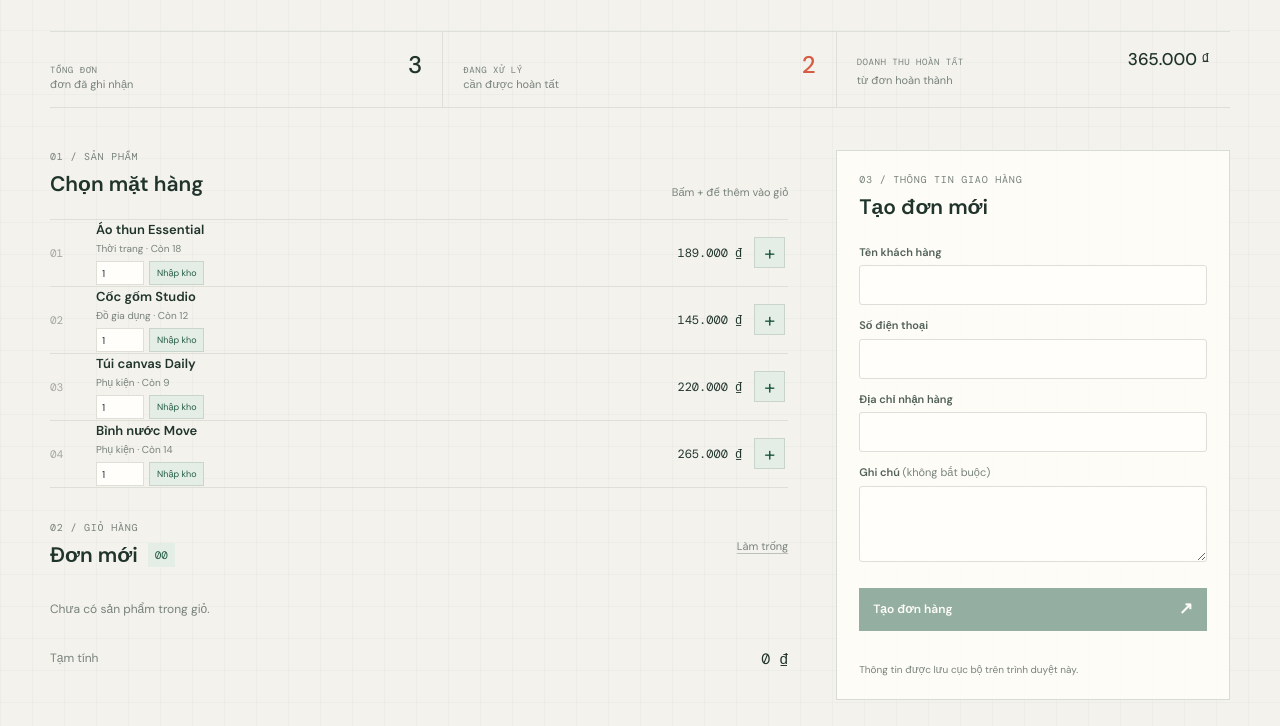
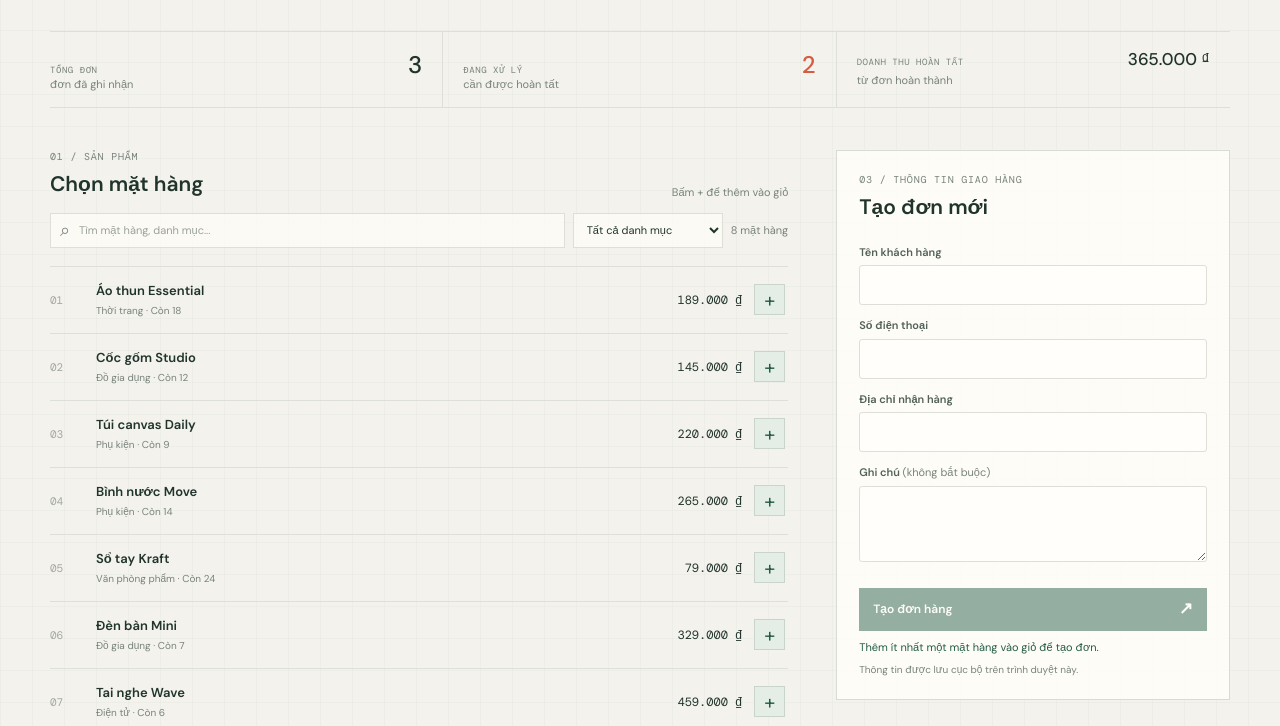
Before and after one commit to PhnHin/cuoiki, a plain HTML site: page Buoi1/order-management-site/index.html in a window 1280 px wide. Shown: the part 226-952 px from the top of the page. Drawn offline with nearby package versions, Linux system fonts and the light colour scheme; no server answers.

Commit message:
Add files via upload

```diff
--- a/Buoi1/order-management-site/css/order-management-dashboard.css
+++ b/Buoi1/order-management-site/css/order-management-dashboard.css
@@ -55,17 +55,17 @@ button:focus-visible, a:focus-visible { outline: 3px solid rgba(36, 92, 70, .5);
 .section-heading h2, .cart-heading h2, .checkout-panel h2, .dialog-heading h2 { margin: 0; font-size: 21px; font-weight: 600; }
 .section-heading .eyebrow, .cart-heading .eyebrow { margin-bottom: 5px; }
 .small-note, .results-count { color: #78827b; font-size: 11px; }
+.product-tools { display: flex; align-items: center; gap: 8px; margin-top: 12px; }
+.product-tools .search-box { flex: 1; width: auto; }
+.product-tools .select-wrap { min-width: 150px; }
+.product-tools .select-wrap select { width: 100%; }
+.product-tools .results-count { flex: 0 0 auto; }
+.empty-products { margin: 0; padding: 18px 4px; color: #78827b; font-size: 12px; }
 .product-list { margin-top: 18px; border-top: 1px solid #dedfd7; }
 .product-row { display: grid; grid-template-columns: 34px minmax(0, 1fr) auto 34px; align-items: center; gap: 12px; min-height: 67px; border-bottom: 1px solid #dedfd7; }
 .product-index { color: #a3a89f; font: 11px "DM Mono", monospace; }
 .product-info h3 { margin: 0; font-size: 13px; font-weight: 600; }
 .product-info p { margin: 2px 0 0; color: #78827b; font-size: 10px; }
-.restock-form { display: flex; align-items: center; gap: 5px; margin-top: 5px; }
-.restock-form input { width: 48px; height: 24px; padding: 2px 5px; border: 1px solid #dedfd7; background: #fffefa; color: #20342c; font-size: 10px; }
-.restock-form input:focus { outline: 2px solid rgba(36, 92, 70, .2); border-color: #245c46; }
-.restock-form button { min-height: 24px; padding: 2px 7px; border: 1px solid #c9d4ca; background: #e4eee6; color: #245c46; cursor: pointer; font-size: 9px; }
-.restock-form button:hover { border-color: #245c46; background: #245c46; color: #fffefa; }
-.restock-form button:focus-visible { outline: 2px solid rgba(36, 92, 70, .5); outline-offset: 2px; }
 .product-row > strong { font: 12px "DM Mono", monospace; white-space: nowrap; }
 .add-product { width: 31px; height: 31px; border: 1px solid #c9d4ca; background: #e4eee6; color: #245c46; cursor: pointer; font-size: 20px; line-height: 1; transition: background 160ms ease, color 160ms ease; }
 .add-product:hover { background: #245c46; color: #fffefa; }
@@ -180,6 +180,9 @@ button:focus-visible, a:focus-visible { outline: 3px solid rgba(36, 92, 70, .5);
   .small-note { max-width: 110px; text-align: right; }
   .product-row { grid-template-columns: 25px minmax(0, 1fr) auto 31px; gap: 8px; }
   .product-row > strong { font-size: 10px; }
+  .product-tools { flex-wrap: wrap; }
+  .product-tools .search-box { flex-basis: 100%; }
+  .product-tools .select-wrap { flex: 1; }
   .orders-section { padding: 30px 0; }
   .order-tools { flex-wrap: wrap; }
   .search-box { flex-basis: 100%; }
--- a/Buoi1/order-management-site/index.html
+++ b/Buoi1/order-management-site/index.html
@@ -44,6 +44,13 @@
           <div class="section-heading">
             <div><p class="eyebrow">01 / SẢN PHẨM</p><h2>Chọn mặt hàng</h2></div>
             <span class="small-note">Bấm + để thêm vào giỏ</span>
+          </div>
+          <div class="product-tools">
+            <label class="search-box" for="product-search"><span aria-hidden="true">⌕</span><input id="product-search" type="search" placeholder="Tìm mặt hàng, danh mục..." /></label>
+            <label class="select-wrap" for="product-category-filter"><span class="visually-hidden">Lọc theo danh mục mặt hàng</span>
+              <select id="product-category-filter"><option value="all">Tất cả danh mục</option></select>
+            </label>
+            <span id="product-results-count" class="results-count" aria-live="polite"></span>
           </div>
           <div id="product-list" class="product-list"></div>
 
--- a/Buoi1/order-management-site/js/order-entry.js
+++ b/Buoi1/order-management-site/js/order-entry.js
@@ -3,6 +3,10 @@ const PRODUCTS_DEFAULT = [
   { id: "mug", name: "Cốc gốm Studio", category: "Đồ gia dụng", price: 145000, stock: 12 },
   { id: "tote", name: "Túi canvas Daily", category: "Phụ kiện", price: 220000, stock: 9 },
   { id: "bottle", name: "Bình nước Move", category: "Phụ kiện", price: 265000, stock: 14 },
+  { id: "notebook", name: "Sổ tay Kraft", category: "Văn phòng phẩm", price: 79000, stock: 24 },
+  { id: "desk-lamp", name: "Đèn bàn Mini", category: "Đồ gia dụng", price: 329000, stock: 7 },
+  { id: "headphones", name: "Tai nghe Wave", category: "Điện tử", price: 459000, stock: 6 },
+  { id: "thermos", name: "Bình giữ nhiệt Terra", category: "Phụ kiện", price: 179000, stock: 15 },
 ];
 
 const ORDER_KEY = "order-desk-orders-v1";
@@ -10,6 +14,8 @@ const CART_KEY = "order-desk-cart-v1";
 const PRODUCT_KEY = "order-desk-products-v1";
 const money = new Intl.NumberFormat("vi-VN", { style: "currency", currency: "VND", maximumFractionDigits: 0 });
 const orderForm = document.querySelector("#checkout-form");
+const productSearchInput = document.querySelector("#product-search");
+const productCategoryFilter = document.querySelector("#product-category-filter");
 const searchInput = document.querySelector("#order-search");
 const statusFilter = document.querySelector("#status-filter");
 const ordersList = document.querySelector("#orders-list");
@@ -48,6 +54,10 @@ let orders = readStorage(ORDER_KEY, null);
 if (!Array.isArray(orders)) orders = createSampleOrders();
 let products = readStorage(PRODUCT_KEY, null);
 if (!Array.isArray(products)) products = PRODUCTS_DEFAULT;
+else {
+  const savedProductIds = new Set(products.map((product) => product.id));
+  products = [...products, ...PRODUCTS_DEFAULT.filter((product) => !savedProductIds.has(product.id))];
+}
 products = products.map((product) => ({ ...product, stock: Number.isInteger(product.stock) ? product.stock : 0 }));
 let cart = readStorage(CART_KEY, null);
 if (!cart) cart = readStorage(`${CART_KEY}:customer-demo`, readStorage(`${CART_KEY}:admin-demo`, {}));
@@ -64,7 +74,29 @@ function formatDate(value) {
 function renderProducts() {
   const list = document.querySelector("#product-list");
   list.replaceChildren();
-  products.forEach((product, index) => {
+  const selectedCategory = productCategoryFilter.value;
+  const categories = [...new Set(products.map((product) => product.category.trim()).filter(Boolean))]
+    .sort((first, second) => first.localeCompare(second, "vi"));
+  productCategoryFilter.replaceChildren(new Option("Tất cả danh mục", "all"));
+  categories.forEach((category) => productCategoryFilter.add(new Option(category, category)));
+  productCategoryFilter.value = categories.includes(selectedCategory) ? selectedCategory : "all";
+
+  const query = productSearchInput.value.trim().toLocaleLowerCase("vi");
+  const filteredProducts = products.filter((product) => {
+    const matchesQuery = `${product.name} ${product.category}`.toLocaleLowerCase("vi").includes(query);
+    return matchesQuery && (productCategoryFilter.value === "all" || product.category === productCategoryFilter.value);
+  });
+  document.querySelector("#product-results-count").textContent = `${filteredProducts.length} mặt hàng`;
+
+  if (!filteredProducts.length) {
+    const empty = document.createElement("p");
+    empty.className = "empty-products";
+    empty.textContent = "Không tìm thấy mặt hàng phù hợp.";
+    list.append(empty);
+    return;
+  }
+
+  filteredProducts.forEach((product, index) => {
     const item = document.createElement("article");
     item.className = "product-row";
     const number = document.createElement("span");
@@ -76,28 +108,6 @@ function renderProducts() {
     name.textContent = product.name;
     const category = document.createElement("p");
     category.textContent = `${product.category} · Còn ${Math.max(0, product.stock - (Number(cart[product.id]) || 0))}`;
-    const restockForm = document.createElement("form");
-    restockForm.className = "restock-form";
-    const restockQuantity = document.createElement("input");
-    restockQuantity.type = "number";
-    restockQuantity.min = "1";
-    restockQuantity.step = "1";
-    restockQuantity.value = "1";
-    restockQuantity.required = true;
-    restockQuantity.setAttribute("aria-label", `Số lượng nhập thêm ${product.name}`);
-    const restockButton = document.createElement("button");
-    restockButton.type = "submit";
-    restockButton.textContent = "Nhập kho";
-    restockForm.append(restockQuantity, restockButton);
-    restockForm.addEventListener("submit", (event) => {
-      event.preventDefault();
-      const quantity = Number(restockQuantity.value);
-      if (!Number.isSafeInteger(quantity) || quantity < 1 || product.stock + quantity > Number.MAX_SAFE_INTEGER) return;
-      product.stock += quantity;
-      saveStorage(PRODUCT_KEY, products);
-      storageStatus.textContent = `Đã nhập thêm ${quantity} ${product.name}`;
-      renderProducts();
-    });
     const price = document.createElement("strong");
     price.textContent = formatMoney(product.price);
     const add = document.createElement("button");
@@ -113,11 +123,14 @@ function renderProducts() {
       renderCart();
       renderProducts();
     });
-    info.append(name, category, restockForm);
+    info.append(name, category);
     item.append(number, info, price, add);
     list.append(item);
   });
 }
+
+productSearchInput.addEventListener("input", renderProducts);
+productCategoryFilter.addEventListener("change", renderProducts);
 
 function renderCart() {
   const list = document.querySelector("#cart-items");
@@ -168,7 +181,9 @@ function renderCart() {
   document.querySelector("#checkout-submit").disabled = count === 0 || stockIssue;
   document.querySelector("#checkout-status").textContent = stockIssue
     ? "Giỏ hàng vượt quá tồn kho hiện tại. Vui lòng điều chỉnh số lượng."
-    : "";
+    : count === 0
+      ? "Thêm ít nhất một mặt hàng vào giỏ để tạo đơn."
+      : "";
 }
 
 function changeQuantity(productId, amount) {
--- a/Buoi1/order-management-site/scss/_dashboard.scss
+++ b/Buoi1/order-management-site/scss/_dashboard.scss
@@ -101,17 +101,17 @@ button:focus-visible, a:focus-visible { outline: 3px solid rgba($green, .5); out
 .section-heading h2, .cart-heading h2, .checkout-panel h2, .dialog-heading h2 { margin: 0; font-size: 21px; font-weight: 600; }
 .section-heading .eyebrow, .cart-heading .eyebrow { margin-bottom: 5px; }
 .small-note, .results-count { color: $muted; font-size: 11px; }
+.product-tools { display: flex; align-items: center; gap: 8px; margin-top: 12px; }
+.product-tools .search-box { flex: 1; width: auto; }
+.product-tools .select-wrap { min-width: 150px; }
+.product-tools .select-wrap select { width: 100%; }
+.product-tools .results-count { flex: 0 0 auto; }
+.empty-products { margin: 0; padding: 18px 4px; color: $muted; font-size: 12px; }
 .product-list { margin-top: 18px; border-top: 1px solid $line; }
 .product-row { display: grid; grid-template-columns: 34px minmax(0, 1fr) auto 34px; align-items: center; gap: 12px; min-height: 67px; border-bottom: 1px solid $line; }
 .product-index { color: #a3a89f; font: 11px $mono; }
 .product-info h3 { margin: 0; font-size: 13px; font-weight: 600; }
 .product-info p { margin: 2px 0 0; color: $muted; font-size: 10px; }
-.restock-form { display: flex; align-items: center; gap: 5px; margin-top: 5px; }
-.restock-form input { width: 48px; height: 24px; padding: 2px 5px; border: 1px solid $line; background: $white; color: $ink; font-size: 10px; }
-.restock-form input:focus { outline: 2px solid rgba($green, .2); border-color: $green; }
-.restock-form button { min-height: 24px; padding: 2px 7px; border: 1px solid #c9d4ca; background: $mint; color: $green; cursor: pointer; font-size: 9px; }
-.restock-form button:hover { border-color: $green; background: $green; color: $white; }
-.restock-form button:focus-visible { outline: 2px solid rgba($green, .5); outline-offset: 2px; }
 .product-row > strong { font: 12px $mono; white-space: nowrap; }
 .add-product { width: 31px; height: 31px; border: 1px solid #c9d4ca; background: $mint; color: $green; cursor: pointer; font-size: 20px; line-height: 1; transition: background 160ms ease, color 160ms ease; }
 .add-product:hover { background: $green; color: $white; }
@@ -231,6 +231,9 @@ button:focus-visible, a:focus-visible { outline: 3px solid rgba($green, .5); out
   .small-note { max-width: 110px; text-align: right; }
   .product-row { grid-template-columns: 25px minmax(0, 1fr) auto 31px; gap: 8px; }
   .product-row > strong { font-size: 10px; }
+  .product-tools { flex-wrap: wrap; }
+  .product-tools .search-box { flex-basis: 100%; }
+  .product-tools .select-wrap { flex: 1; }
   .orders-section { padding: 30px 0; }
   .order-tools { flex-wrap: wrap; }
   .search-box { flex-basis: 100%; }
```
